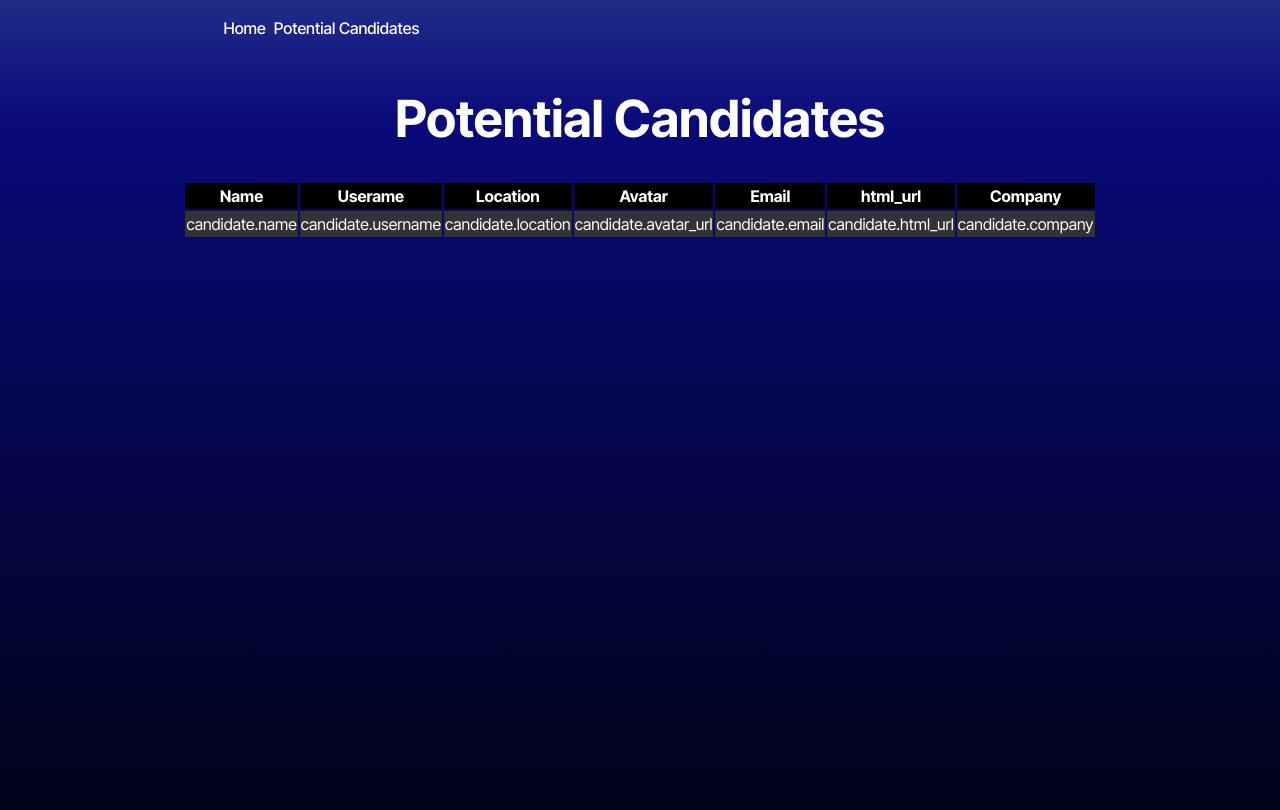
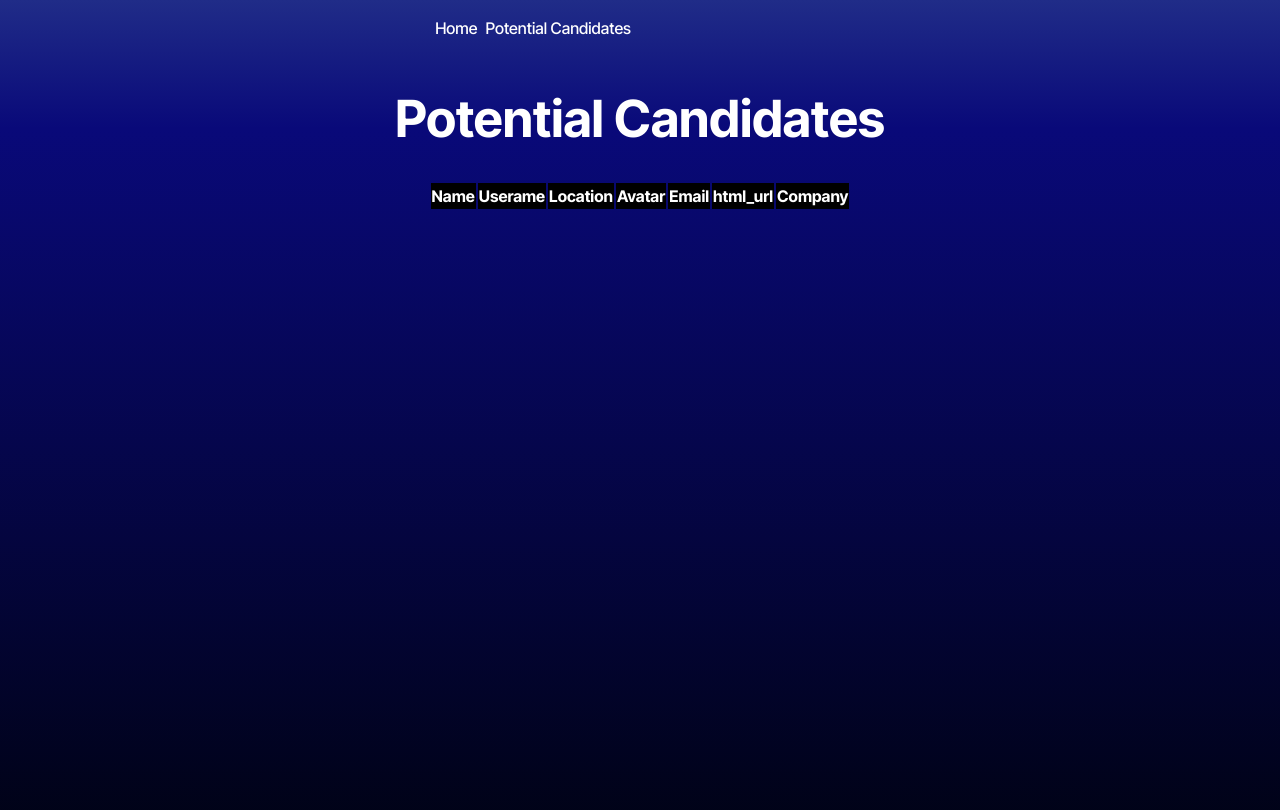
Before and after one commit to Theon87/candidate-search-app, a React (Vite) app: page /SavedCandidates in a window 1280 px wide. Shown: the top 810 px of the page. Built offline with nearby package versions, Linux system fonts and the light colour scheme.

Commit message:
adds stored candidates to the potential candidates table

```diff
--- a/src/pages/SavedCandidates.tsx
+++ b/src/pages/SavedCandidates.tsx
@@ -4,6 +4,7 @@ import { useEffect, useState } from "react";
 
 const SavedCandidates = () => {
   const [potentialCandidates, setPotentialCandidates] = useState<Candidate[]>([]);
+
 // pull data from local storage and add to the table
   const getStoredCandidates = () => {
     const storedCandidates = localStorage.getItem('savedCandidates');
@@ -18,13 +19,6 @@ const SavedCandidates = () => {
   useEffect(() => {
     getStoredCandidates();
   }, []);
-
-  // const [tableData, setTableData] = useState([{}]);
-
-  // const [newRow, setNewRow] = useState<Candidate | null>(null);
-
-  // add a new row to the table based on the saved data in local storage
-
 
   return (
     <>
@@ -45,15 +39,17 @@ const SavedCandidates = () => {
             </tr>
           </thead>
           <tbody>
-            <tr>
-              <td>candidate.name</td>
-              <td>candidate.username</td>
-              <td>candidate.location</td>
-              <td>candidate.avatar_url</td>
-              <td>candidate.email</td>
-              <td>candidate.html_url</td>
-              <td>candidate.company</td>
+            {potentialCandidates.map((candidate, index) => (
+            <tr key={index}>
+              <td>{candidate.name}</td>
+              <td>{candidate.username}</td>
+              <td>{candidate.location}</td>
+              <td>{candidate.avatar_url}</td>
+              <td>{candidate.email}</td>
+              <td>{candidate.html_url}</td>
+              <td>{candidate.company}</td>
             </tr>
+            ))}
           </tbody>
         </table>
 
```
